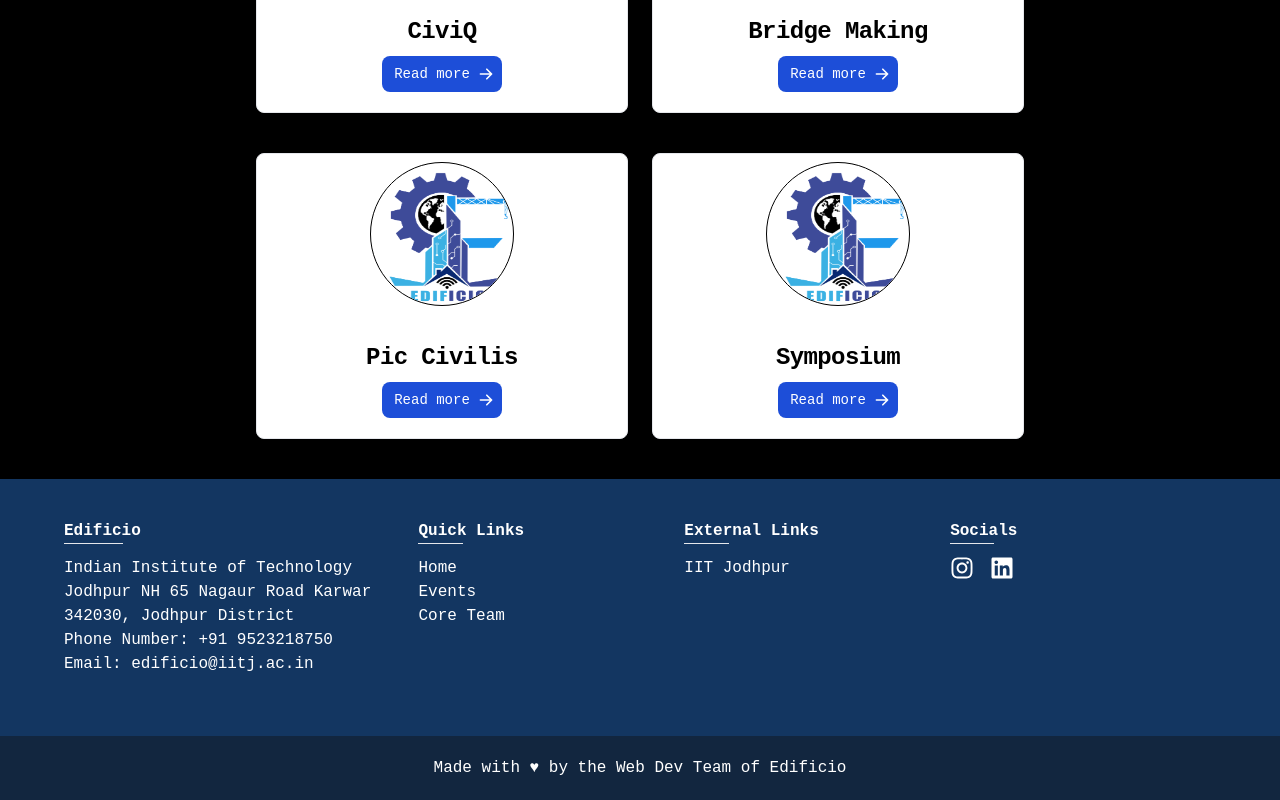
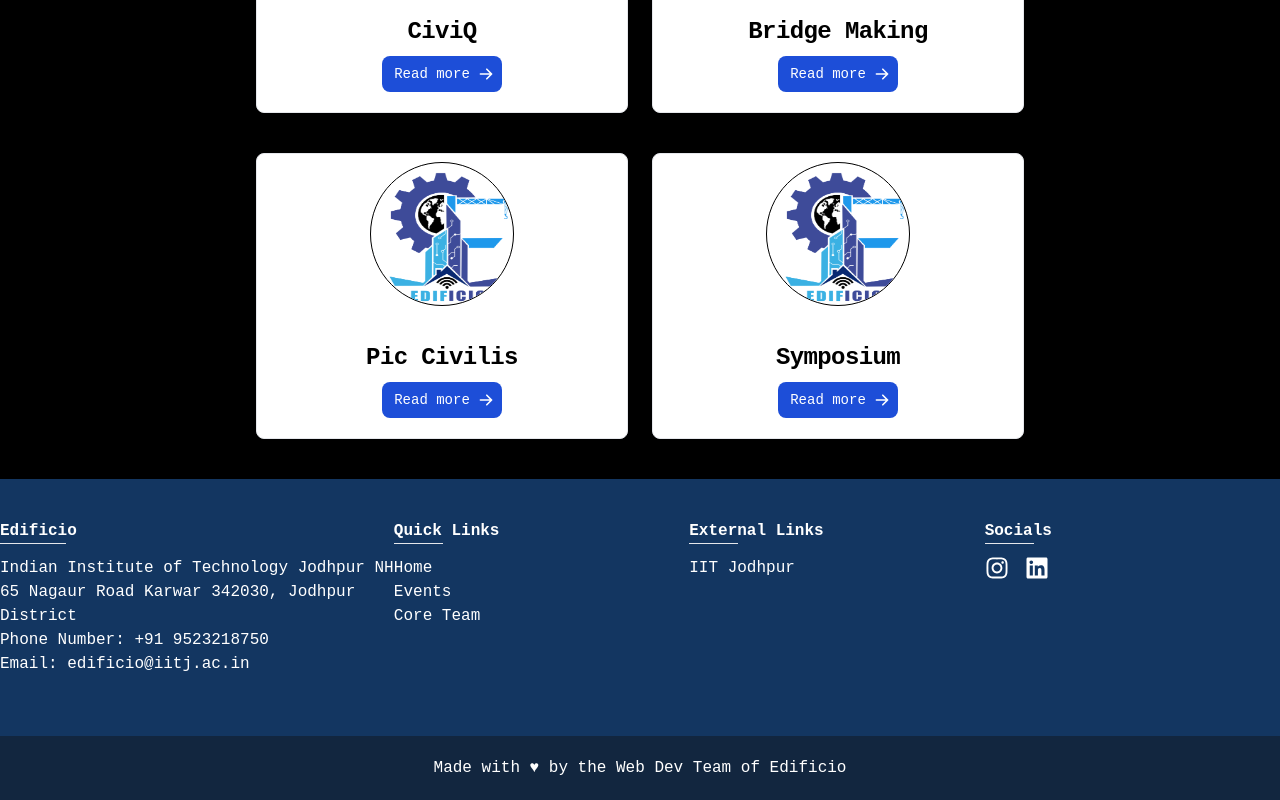
Before and after one commit to jason-dan-iel/Edificio-Website, a React (Vite) app in the folder client/: page / in a window 1280 px wide. Shown: the part 1295-2095 px from the top of the page. Built offline with nearby package versions, Linux system fonts and the light colour scheme; a web font is replaced by a local one.

Commit message:
adjusted the footer

```diff
--- a/client/src/components/footer.jsx
+++ b/client/src/components/footer.jsx
@@ -4,7 +4,7 @@
 export default function Footer(){
     return (
         <main className="bg-[#133661]  text-white">
-            <footer className="flex justify-between max-w-6xl m-auto footer py-10 mobile:flex-col mobile:px-10">
+            <footer className="flex justify-between max-w-7xl m-auto footer py-10 mobile:flex-col mobile:px-10">
                 <ul className="basis-1/3 mb-5">
                     <h1>Edificio</h1>
                     <hr className="w-1/6 pb-3"/>
--- a/client/src/pages/OurTeam.jsx
+++ b/client/src/pages/OurTeam.jsx
@@ -41,7 +41,7 @@
             Designation={"Resources"}
           />
           <TeamCard
-            imgPath={"/team_photos/kunal_webd.jpeg"}
+            imgPath={"https://i.postimg.cc/x14M7xvC/Whats-App-Image-2023-03-06-at-10-05-01.jpg"}
             instaLink={"#"}
             Name={"Kunal Tiwari"}
             Designation={"Web Development"}
```
